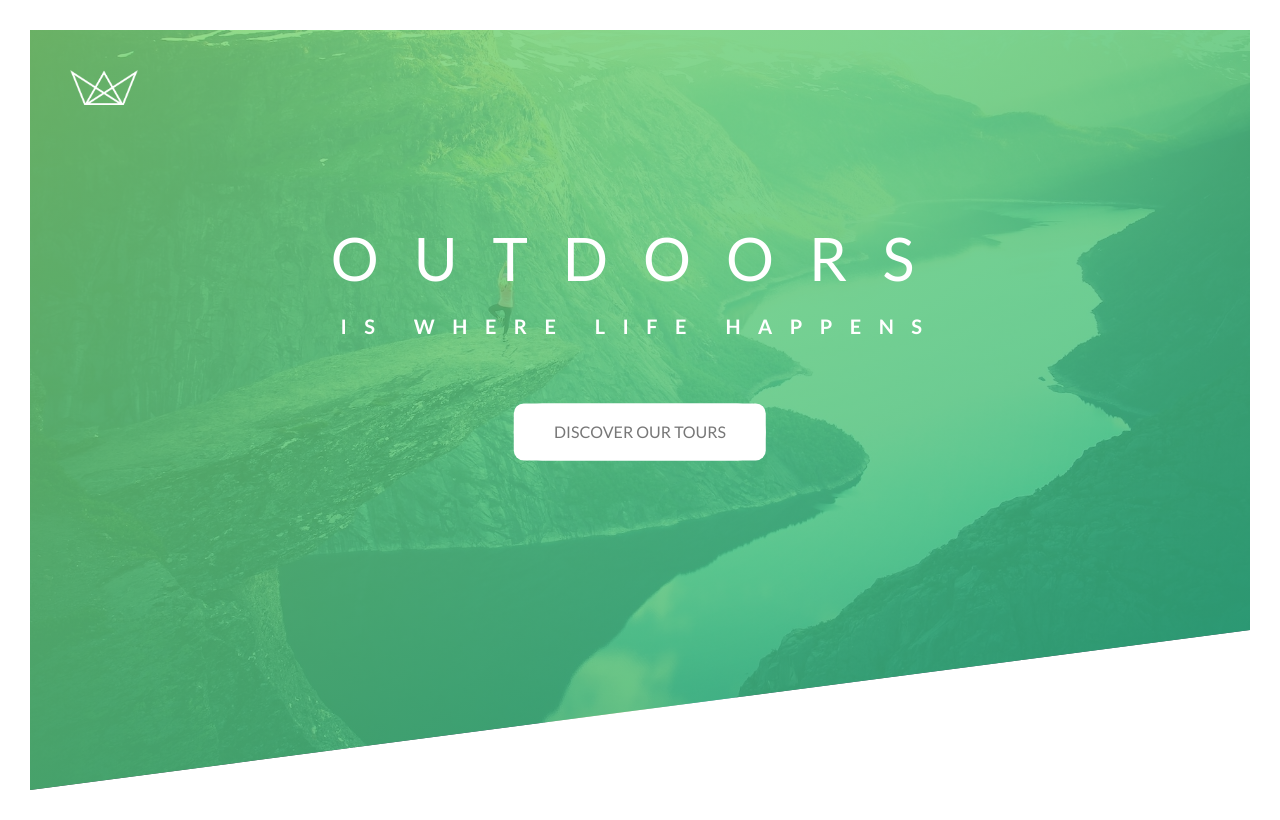
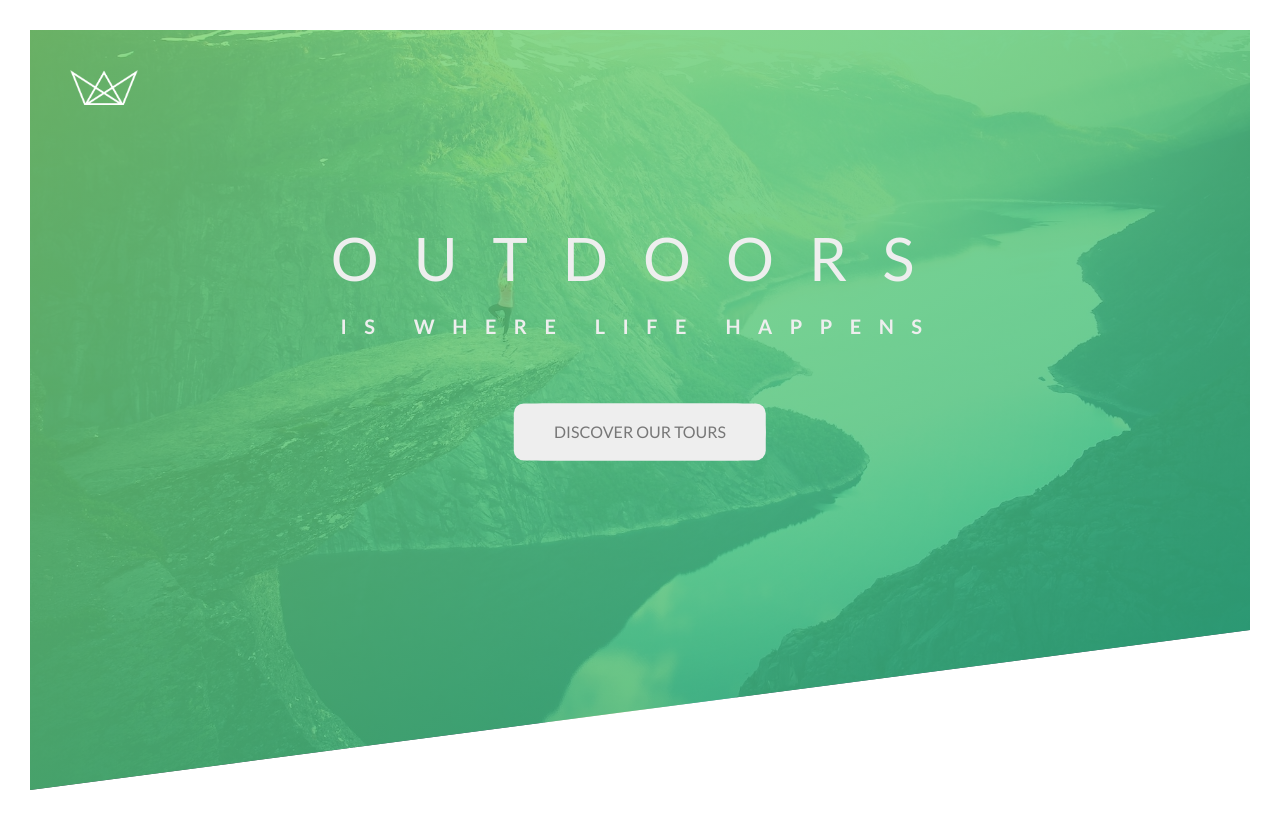
Before and after one commit to peteyb/advanced-css-course, a PHP site: page / in a window 1280 px wide. Run offline with PHP 8.4, Linux system fonts and the light colour scheme; some libraries are stand-ins or nearby versions.

Commit message:
scss updates

```diff
--- a/Natours/starter/css/style.css
+++ b/Natours/starter/css/style.css
@@ -38,7 +38,7 @@ body {
   text-align: center; }
 
 .heading-primary {
-  color: #fff;
+  color: #eee;
   text-transform: uppercase;
   backface-visibility: hidden;
   margin-bottom: 6rem; }
@@ -108,7 +108,7 @@ body {
   box-shadow: 0 0.5rem 1rem rgba(0, 0, 0, 0.2); }
 
 .btn--white {
-  background-color: #fff;
+  background-color: #eee;
   color: #777;
   animation: moveInBottom 3s ease-out 0.75s;
   animation-fill-mode: backwards; }
@@ -126,7 +126,7 @@ body {
   transition: all 0.2s; }
 
 .btn--white::after {
-  background-color: #fff; }
+  background-color: #eee; }
 
 .btn:hover::after {
   transform: scale(1.2);
--- a/Natours/starter/package.json
+++ b/Natours/starter/package.json
@@ -4,7 +4,7 @@
   "description": "",
   "main": "index.js",
   "scripts": {
-    "compile:sass": "node-sass sass/main.scss css/style.css"
+    "compile:sass": "node-sass sass/main.scss css/style.css -w"
   },
   "author": "",
   "license": "ISC",
--- a/Natours/starter/sass/main.scss
+++ b/Natours/starter/sass/main.scss
@@ -1,6 +1,9 @@
 $color-primary: #55c57a;
 $color-primary-light: #7ed56f;
 $color-primary-dark: #28b485;
+
+$color-grey-dark: #777;
+$color-white: #eee;
 
 *, *::after, *::before {
     margin: 0;
@@ -16,7 +19,7 @@ body {
     font-family: "Lato", Helvetica, sans-serif;
     font-weight: 400;
     line-height: 1.7;
-    color: #777;
+    color: $color-grey-dark;
     padding: 3rem;
     box-sizing: border-box;
 }
@@ -52,7 +55,7 @@ body {
 }
 
 .heading-primary {
-    color: #fff;
+    color: $color-white;
     text-transform: uppercase;
 
     backface-visibility: hidden;
@@ -143,8 +146,8 @@ body {
 }
 
 .btn--white {
-    background-color: #fff;
-    color: #777;
+    background-color: $color-white;
+    color: $color-grey-dark;
 
     animation: moveInBottom 3s ease-out 0.75s;
     animation-fill-mode: backwards;
@@ -164,7 +167,7 @@ body {
 }
 
 .btn--white::after {
-    background-color: #fff;
+    background-color: $color-white;
 }
 
 .btn:hover::after {
```
